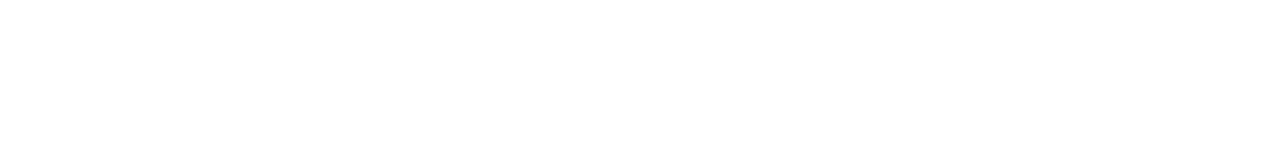
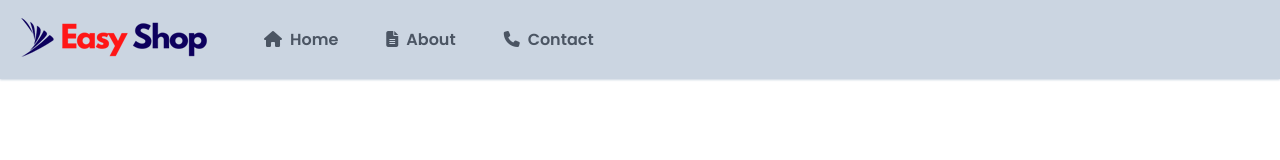
Before and after one commit to joesoftmwai/tailwind_blog, a website: page index.html in a window 1280 px wide. Drawn offline with Linux system fonts and the light colour scheme.

Commit message:
simple nav bar

```diff
--- a/index.html
+++ b/index.html
@@ -11,8 +11,41 @@
     <link rel="preconnect" href="https://fonts.gstatic.com" crossorigin>
     <link href="https://fonts.googleapis.com/css2?family=Poppins:wght@400;600;700;900&family=Roboto:wght@400;700;900&display=swap" rel="stylesheet">
 </head>
-<body>
+<body class="font-poppins text-gray-600">
+    <!-- Header starts here -->
+    <nav class="bg-slate-300 shadow-sm shadow-slate-300">
+        <div class="container mx-auto px-4 py-3 flex items-center">
+             <a href="#">
+                <img src="./images/easyshop.png" alt="Company Logo">
+             </a>
+             <div class="ml-12 flex">
+                <a href="#" class="flex items-center font-semibold text-md hover:text-blue-700 transition">
+                    <span class="mr-2">
+                        <i class="fas fa-home"></i>
+                    </span>
+                    Home
+                </a>
+             </div>
 
+             <div class="ml-12 flex">
+                <a href="#" class="flex items-center font-semibold text-md hover:text-blue-700 transition">
+                    <span class="mr-2">
+                        <i class="fas fa-file-alt"></i>
+                    </span>
+                    About
+                </a>
+             </div>
 
+             <div class="ml-12 flex">
+                <a href="#" class="flex items-center font-semibold text-md hover:text-blue-700 transition">
+                    <span class="mr-2">
+                        <i class="fas fa-phone"></i>
+                    </span>
+                    Contact
+                </a>
+             </div>
+        </div>
+    </nav>
+    <!-- Header ends here -->
 </body>
 </html>
```
Also changed, not shown: dist/output.css, images/easyshop.png (added).
